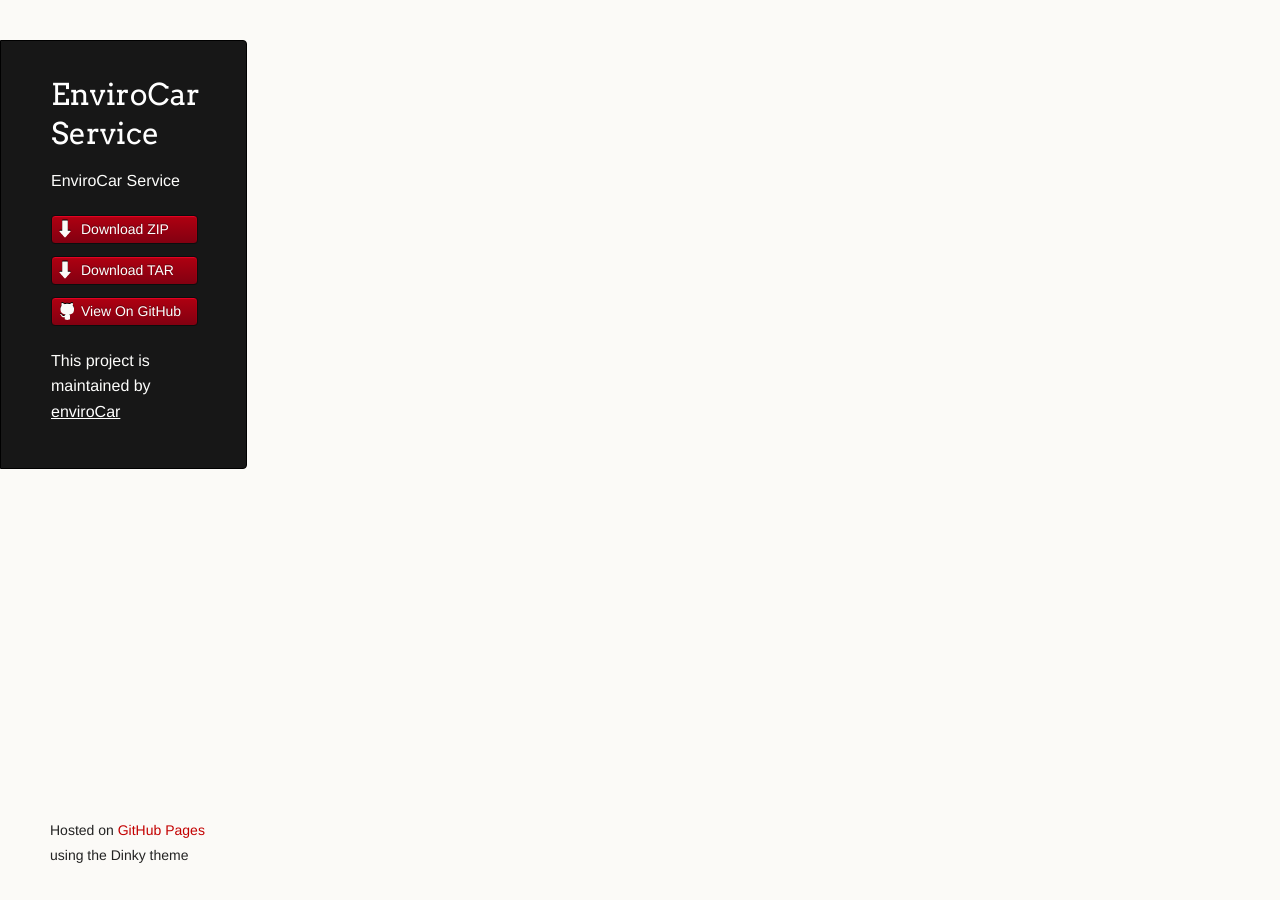
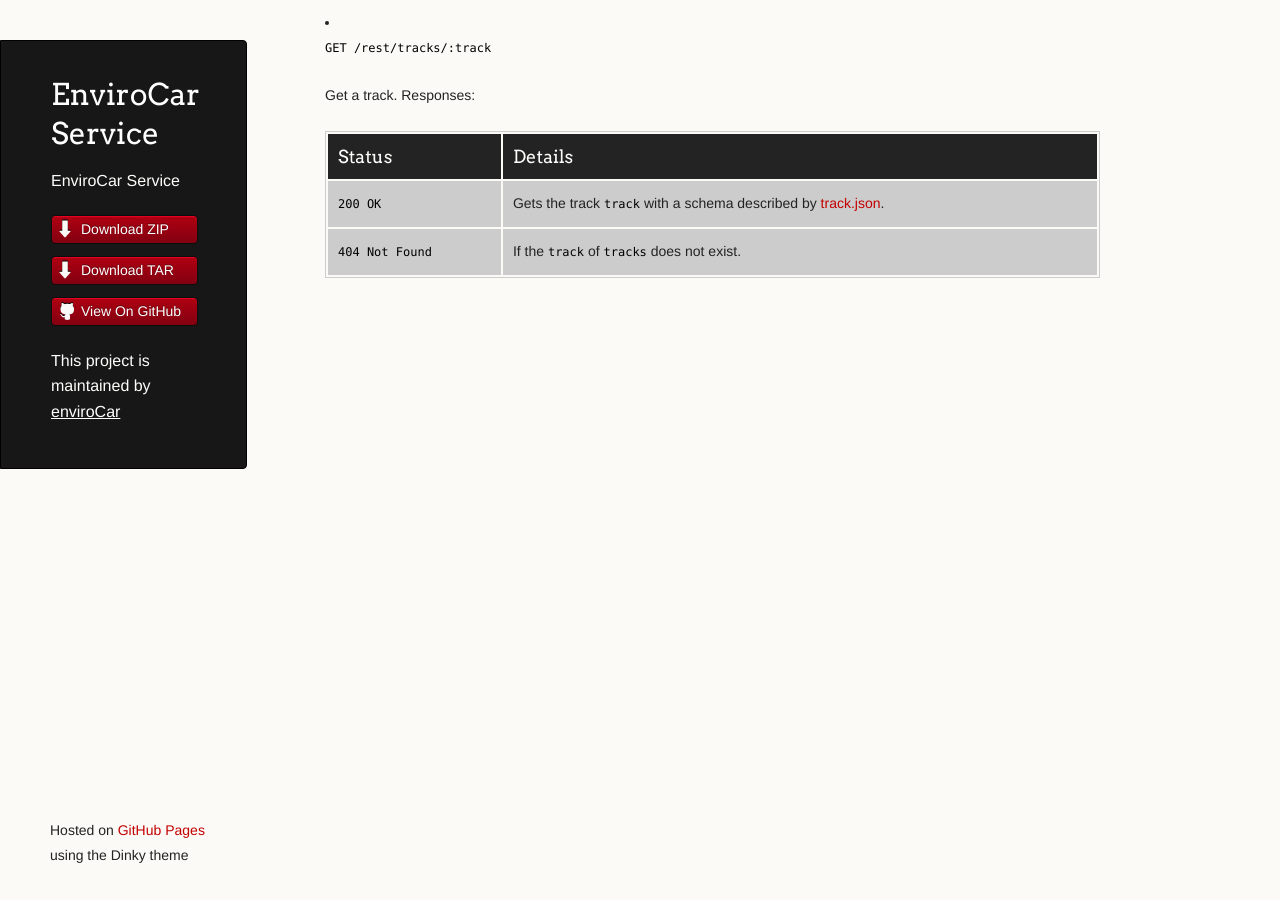
Before and after one commit to enviroCar/enviroCar-server, a Jekyll site: the page built from api/track.md, in a window 1280 px wide. Built offline with Jekyll 4.4.1, drawn with Linux system fonts in a browser that asks for light colours; Markdown is read by kramdown in place of the engine named in the settings.

Commit message:
Documentation of a single track

```diff
--- a/api/track.md
+++ b/api/track.md
@@ -1,3 +1,14 @@
 ---
 layout: default
 ---
+
+*   `GET /rest/tracks/:track`
+
+    Get a track. Responses:
+
+    | Status             | Details
+    |--------------------|--------
+    | `200 OK`           | Gets the track `track` with a schema described by [track.json].
+    | `404 Not Found`    | If the `track` of `tracks` does not exist.
+
+[track.json]: https://github.com/enviroCar/enviroCar-server/blob/master/rest/src/main/resources/schema/track.json "track.json"
```
